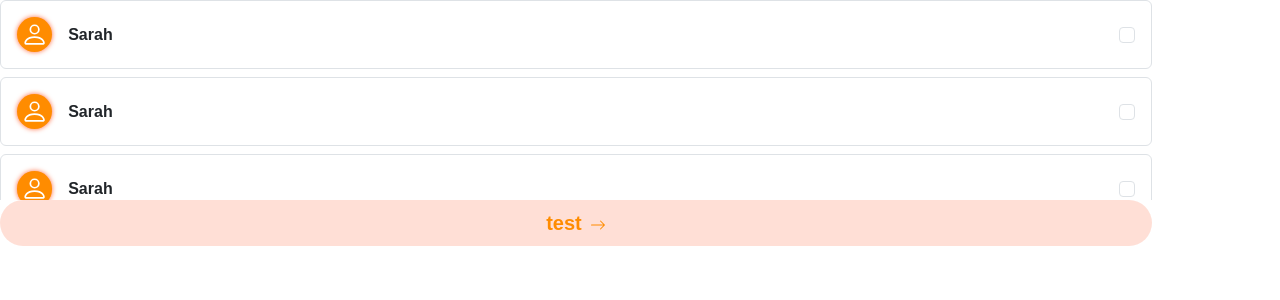
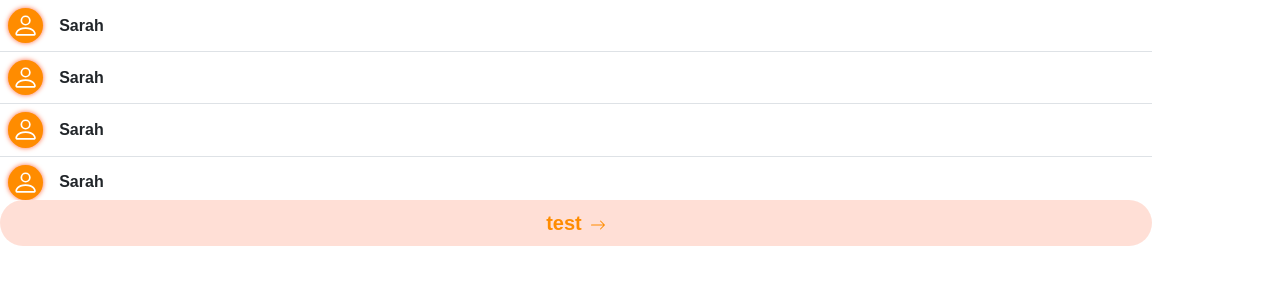
Before and after one commit to cecilelecerf/tips, a React (Create React App) app in the folder src/: page / in a window 1280 px wide. Shown: the top 300 px of the page. Built offline with nearby package versions, Linux system fonts and the light colour scheme.

Commit message:
creation of condition if summarized

```diff
--- a/src/src/App.js
+++ b/src/src/App.js
@@ -7,7 +7,7 @@ function App() {
   return (
     <div className="App">
       <header className="App-header">
-        <EmployeeList />
+        <EmployeeList resume={true} />
     <Button text="test" icons="true"/>
       </header>
     </div>
--- a/src/src/EmployeeList/EmployeeList.css
+++ b/src/src/EmployeeList/EmployeeList.css
@@ -3,7 +3,3 @@
     width: 90%;
     background-color: white;
 }
-
-.EmployeeList > * {
-    margin-bottom: 8px;
-}
--- a/src/src/EmployeeList/EmployeeList.js
+++ b/src/src/EmployeeList/EmployeeList.js
@@ -2,15 +2,15 @@
 import "./EmployeeList.css"
 import SingleEmployee from "./SingleEmployee/SingleEmployee";
 
-function EmployeeList() {
+function EmployeeList(props) {
     return (
       <div className="EmployeeList overflow-x-scroll ">
-        <SingleEmployee/>
-        <SingleEmployee/>
-        <SingleEmployee/>
-        <SingleEmployee/>
-        <SingleEmployee/>
-        <SingleEmployee/>
+        <SingleEmployee resume={props.resume}/>
+        <SingleEmployee resume={props.resume}/>
+        <SingleEmployee resume={props.resume}/>
+        <SingleEmployee resume={props.resume}/>
+        <SingleEmployee resume={props.resume}/>
+        <SingleEmployee resume={props.resume}/>
       </div>
     );
   }
--- a/src/src/EmployeeList/SingleEmployee/SingleEmployee.js
+++ b/src/src/EmployeeList/SingleEmployee/SingleEmployee.js
@@ -1,8 +1,8 @@
-import PicturePeople from "./PicturePeople/PicturePeople";
+import PicturePeople from "../PicturePeople/PicturePeople";
 import "./SingleEmployee.css"
 import React, { useState } from "react";
 
-function SingleEmployee(actif) {
+function SingleEmployee(props) {
  // Utilisez l'état local pour suivre l'état de la checkbox
  const [isChecked, setIsChecked] = useState(false);
 
@@ -12,8 +12,18 @@ function SingleEmployee(actif) {
  };
 
  // Classe conditionnelle basée sur l'état de la checkbox
- const employeeClass = `Employee d-flex p-3 border  rounded ${isChecked ? 'border-primary' : 'border-gray'}`;
-
+ const employeeClass = `Employee d-flex p-3 border mb-1 rounded ${isChecked ? 'border-primary' : 'border-gray'}`;
+ if(props.resume){
+   return (
+     <div className="Employee d-flex p-2 border-bottom">
+       <div className="d-flex align-items-center">
+         <PicturePeople />
+         <p className="ms-3 mb-0">Sarah</p>
+       </div>
+     </div>
+   );
+ }
+ else{
   return (
     <div className={employeeClass}>
       <div className="d-flex align-items-center">
@@ -30,5 +40,6 @@ function SingleEmployee(actif) {
     </div>
   );
  }
+}
 
 export default SingleEmployee;
```
Also changed, not shown: src/src/EmployeeList/LocationPills/LocationPills.css (added), src/src/EmployeeList/LocationPills/LocationPills.js (added), src/src/EmployeeList/PicturePeople/PicturePeople.css (renamed from src/src/EmployeeList/SingleEmployee/PicturePeople/PicturePeople.css), src/src/EmployeeList/PicturePeople/PicturePeople.js (renamed from src/src/EmployeeList/SingleEmployee/PicturePeople/PicturePeople.js). Lines whose indentation alone changed are shown as unchanged.
